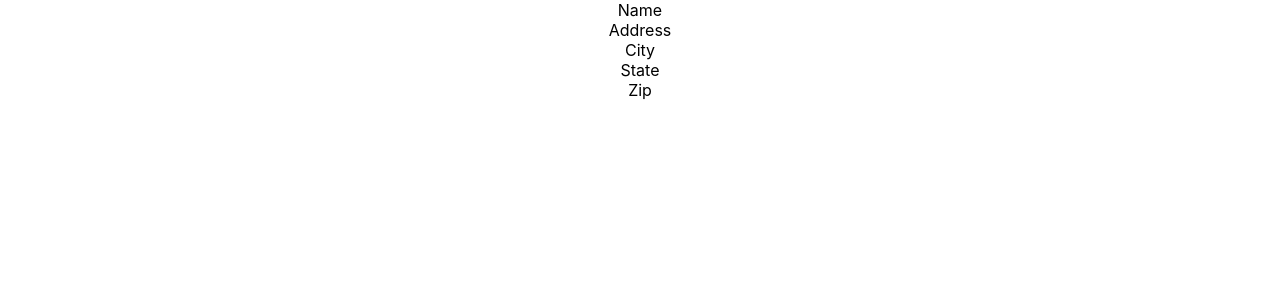
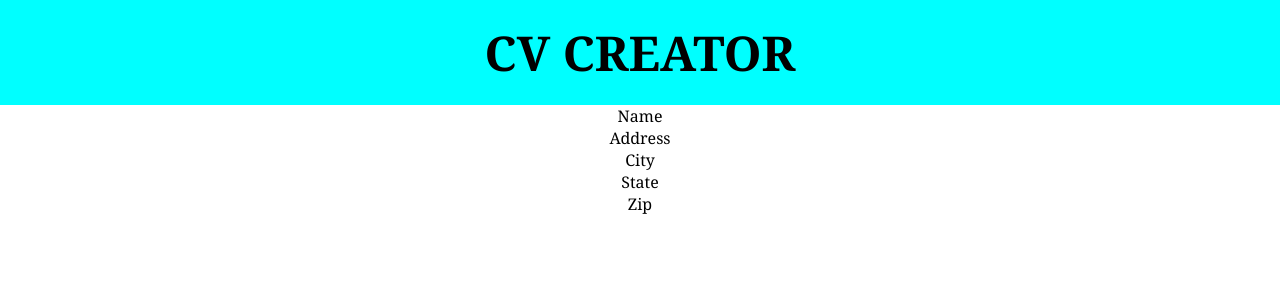
Before and after one commit to connorwarme/cd-project, a React (Create React App) app: page / in a window 1280 px wide. Shown: the top 300 px of the page. Built offline with nearby package versions, Linux system fonts and the light colour scheme.

Commit message:
Create initial component files, basic header

```diff
--- a/src/App.js
+++ b/src/App.js
@@ -1,9 +1,11 @@
 import './styles/App.css';
+import Header from './components/Header';
 import Card from './components/Card';
 
 function App() {
   return (
     <div className="App">
+      <Header />
       <Card />
     </div>
   );
--- /dev/null
+++ b/src/components/Header.js
@@ -0,0 +1,14 @@
+import React from "react";
+import '../styles/Header.css';
+
+class Header extends React.Component {
+    render() {
+        return (
+            <div className="header">
+                <div className="headerTitle">CV Creator</div>
+            </div>
+        )
+    }
+}
+
+export default Header;
--- /dev/null
+++ b/src/styles/Header.css
@@ -0,0 +1,10 @@
+.header {
+    width: 100vw;
+    background-color: aqua;
+}
+.headerTitle {
+    font-size: 48px;
+    font-weight: 600;
+    text-transform: uppercase;
+    padding: 20px 0;
+}
--- a/src/styles/index.css
+++ b/src/styles/index.css
@@ -1,6 +1,7 @@
 body {
   margin: 0;
-  font-family: -apple-system, BlinkMacSystemFont, 'Segoe UI', 'Roboto', 'Oxygen',
+  padding: 0;
+  font-family: Georgia, -apple-system, BlinkMacSystemFont, 'Segoe UI', 'Roboto', 'Oxygen',
     'Ubuntu', 'Cantarell', 'Fira Sans', 'Droid Sans', 'Helvetica Neue',
     sans-serif;
   -webkit-font-smoothing: antialiased;
```
Also changed, not shown: src/components/Editview.js (added, +11 -0 lines), src/components/Footer.js (added, +11 -0 lines), src/components/Preview.js (added, +11 -0 lines).
